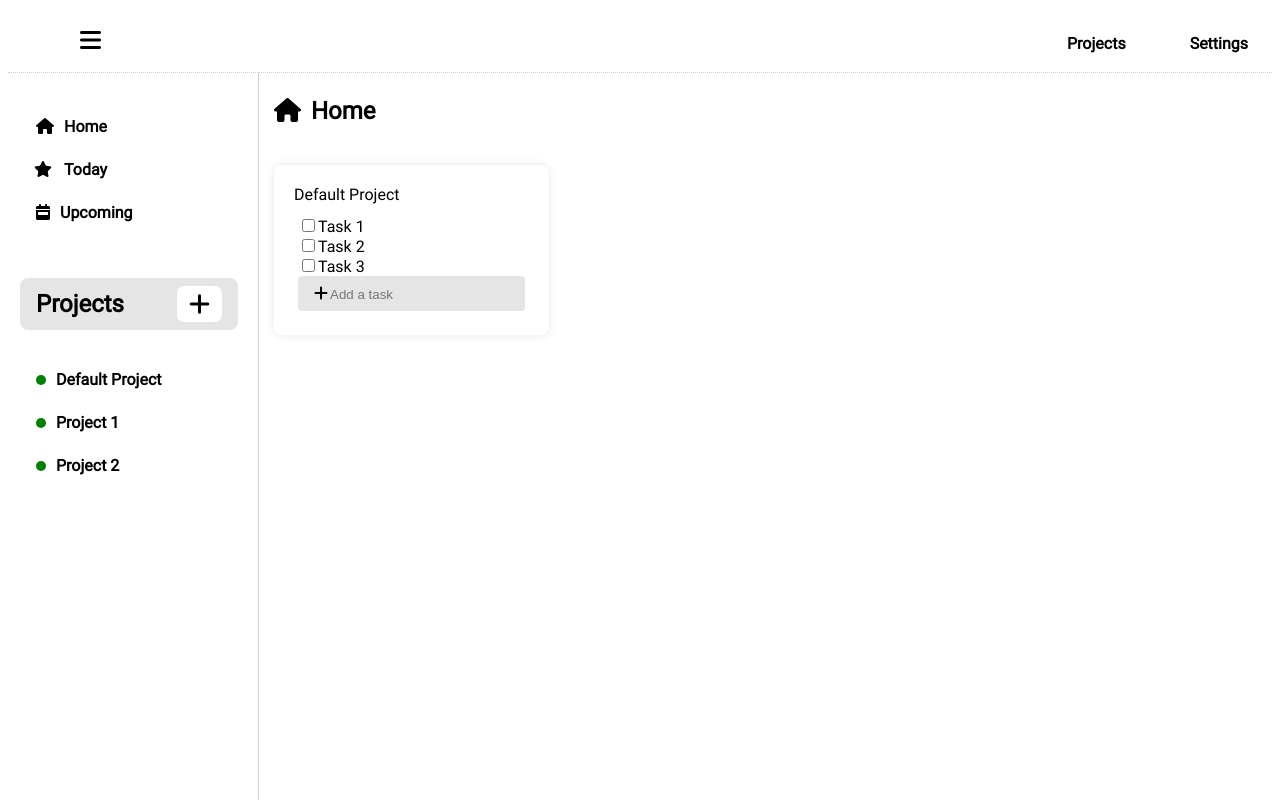
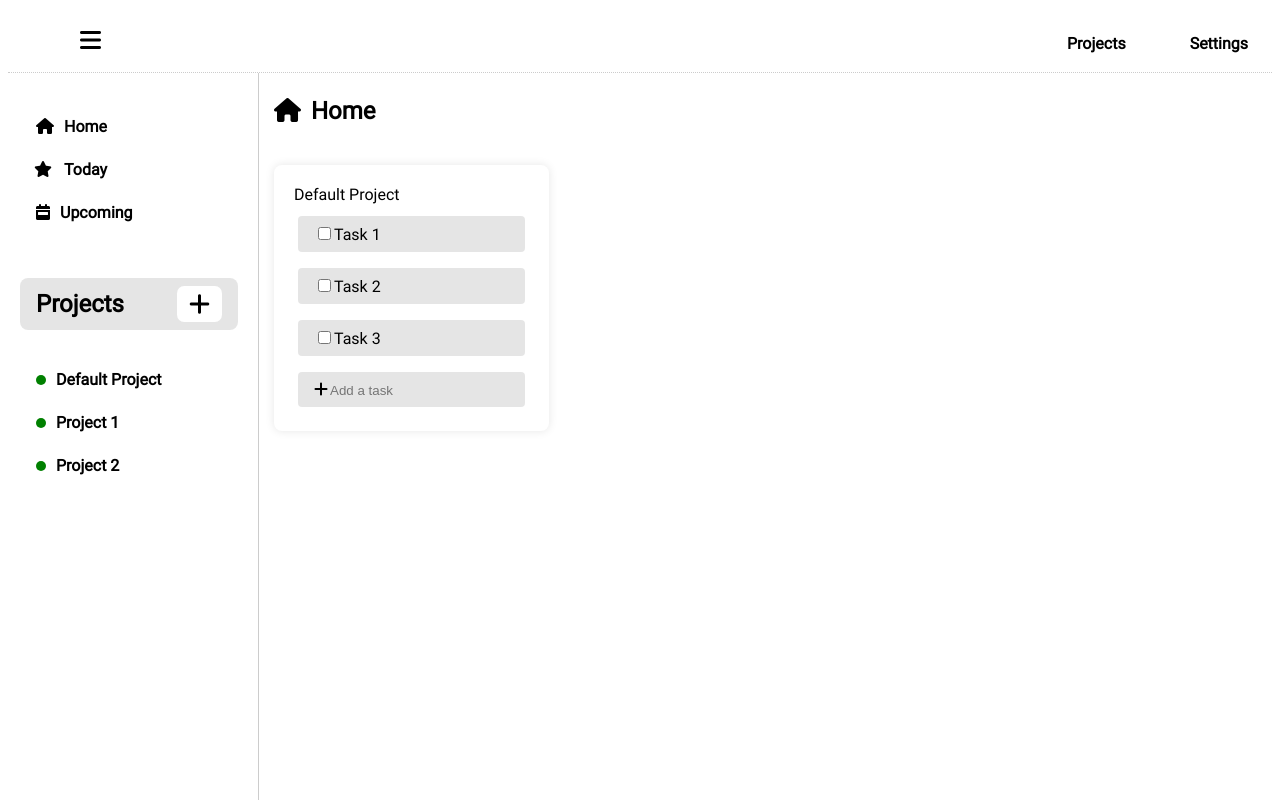
Before and after one commit to dustinshook/todo-list, a website built with webpack: page src/assets/index.html in a window 1280 px wide. Built offline with nearby package versions, Linux system fonts and the light colour scheme.

Commit message:
restart dev

```diff
--- a/src/components/content-card/content-card.css
+++ b/src/components/content-card/content-card.css
@@ -14,4 +14,7 @@
 
 .content-card .card-content {
   padding: 0.5rem;
+  display: flex;
+  flex-direction: column;
+  gap: 1rem;
 }
--- a/src/components/task-list/task-list.css
+++ b/src/components/task-list/task-list.css
@@ -0,0 +1,13 @@
+.task-list {
+  display: flex;
+  flex-direction: column;
+  gap: 1rem;
+}
+
+.task-list .task-item {
+  display: inline-block;
+  padding: 0.5rem 1rem;
+  border-radius: 0.25rem;
+  text-decoration: none;
+  background-color: hsl(0deg 0% 0% / 0.1);
+}
```
Also changed, not shown: src/components/task-list/task-list.js (line endings or trailing spaces), 1 other file.
